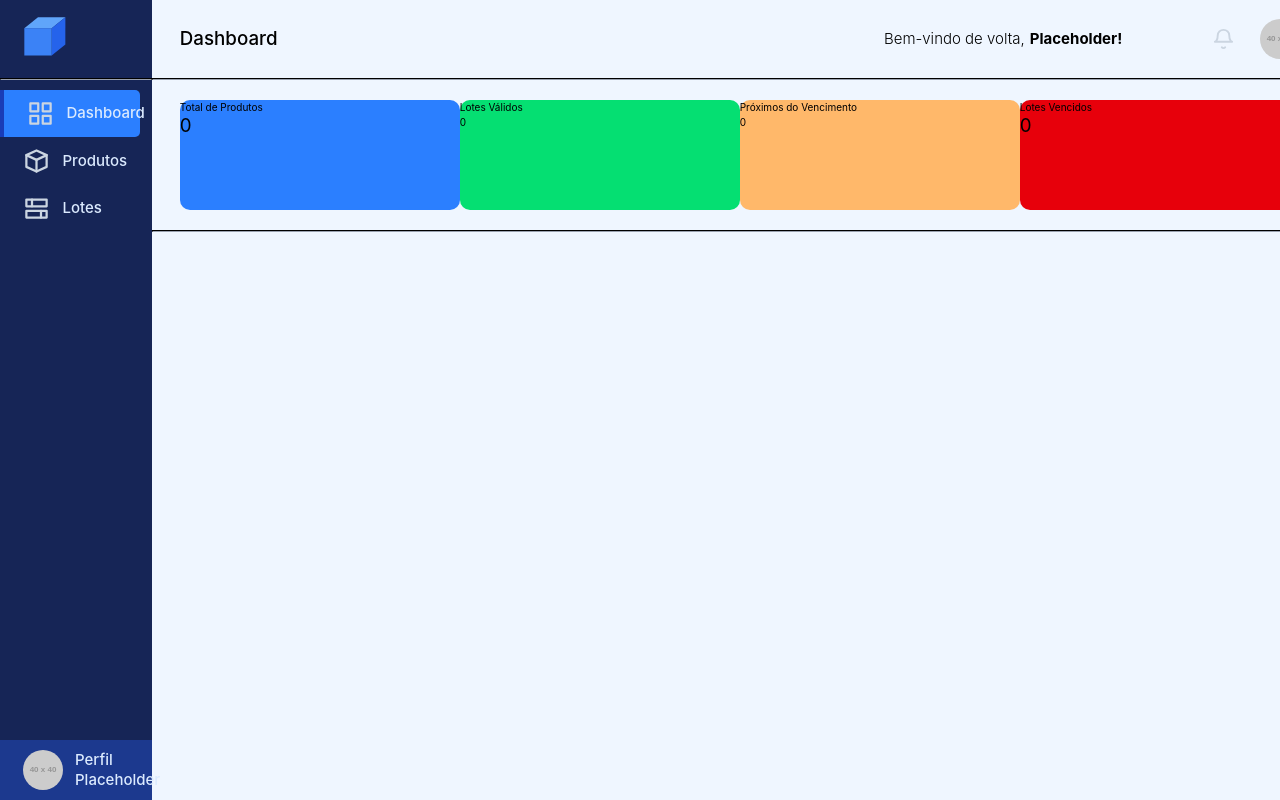
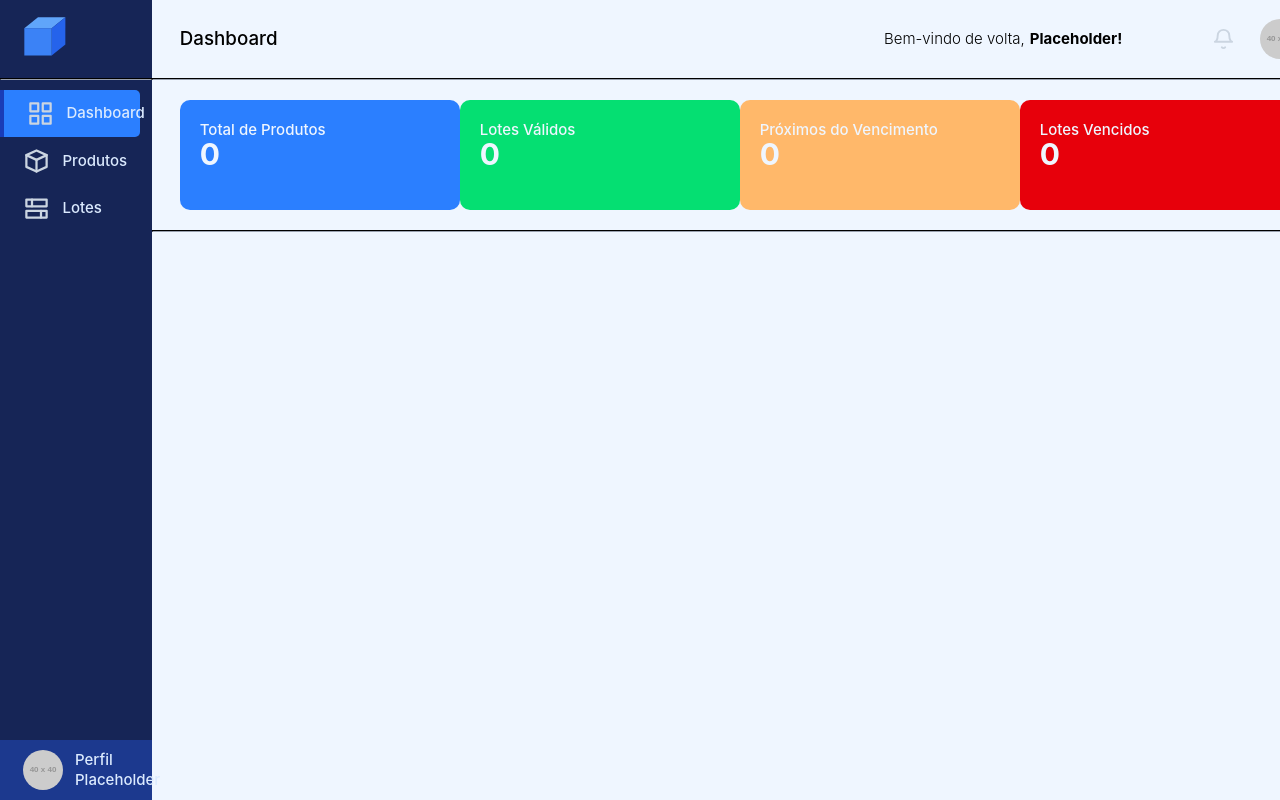
Before and after one commit to gustavo-gsilva/controle-de-validade, a React (Vite) app in the folder frontend/: page / in a window 1280 px wide. Shown: the top 800 px of the page. Built offline with nearby package versions, Linux system fonts and the light colour scheme; no server answers.

Commit message:
(fix) refatoração na lógica dos cards da dashboard

```diff
--- a/frontend/src/pages/Dashboard.tsx
+++ b/frontend/src/pages/Dashboard.tsx
@@ -13,118 +13,80 @@ import {
 import type { Batch } from "../types/batchTypes";
 
 function DashBoard() {
-   // Variável de estado que armazena um array baseado no type Product
+   // Variáveis de estado que armazenam arrays baseados nos types
    const [products, setProducts] = useState<Product[]>([]);
+   const [batches, setBatches] = useState<Batch[]>([]);
+   const [expiring, setExpiring] = useState<Batch[]>([]);
+   const [expired, setExpired] = useState<Batch[]>([]);
 
-   // Função que carrega os produtos e atualiza o estado products
-   async function loadProducts() {
-      try {
-         const data = await getProducts();
+   // Função que carrega os informações gerais e atualiza as variáveis de estado
+   useEffect(() => {
+      async function loadCardsDashboard() {
+         try {
+            const productsData = await getProducts();
+            const batchesValidData = await getBatchesValid();
+            const batchesExpiringData = await getBatchesExpiringInDays();
+            const batchesExpiredData = await getBatchesExpired();
 
-         setProducts(data);
-      } catch (error) {
-         console.error(error);
+            setProducts(productsData);
+            setBatches(batchesValidData);
+            setExpiring(batchesExpiringData);
+            setExpired(batchesExpiredData);
+         } catch (error) {
+            console.error(error);
+         }
       }
-   }
 
-   useEffect(() => {
-      loadProducts();
+      loadCardsDashboard();
    }, []);
 
-   const totalQuantity = products.length;
-
-   // -- ! -- //
-
-   // Variável de estado que armazena um array baseado no type Batch
-   const [batches, setBatches] = useState<Batch[]>([]);
-
-   // Função que carrega os lotes válidos e atualiza o estado batches
-   async function loadBatchesValid() {
-      try {
-         const data = await getBatchesValid();
-
-         setBatches(data);
-      } catch (error) {
-         console.error(error);
-      }
-   }
-
-   useEffect(() => {
-      loadBatchesValid();
-   }, []);
-
-   const totalBatches = batches.length;
-
-   // -- ! -- //
-
-   // Variável de estado que armazena um array baseado no type Batch
-   const [expiring, setExpiring] = useState<Batch[]>([]);
-
-   // Função que carrega os lotes válidos e atualiza o estado batches
-   async function loadBatchesExpiring() {
-      try {
-         const data = await getBatchesExpiringInDays();
-
-         setExpiring(data);
-      } catch (error) {
-         console.error(error);
-      }
-   }
-
-   useEffect(() => {
-      loadBatchesExpiring();
-   }, []);
-
-   const totalExpiring = expiring.length;
-
-   // -- ! -- //
-
-   // Variável de estado que armazena um array baseado no type Batch
-   const [expired, setExpired] = useState<Batch[]>([]);
-
-   // Função que carrega os lotes válidos e atualiza o estado batches
-   async function loadBatchesExpired() {
-      try {
-         const data = await getBatchesExpired();
-
-         setExpired(data);
-      } catch (error) {
-         console.error(error);
-      }
-   }
-
-   useEffect(() => {
-      loadBatchesExpired();
-   }, []);
-
-   const totalExpired = expired.length;
+   const productsQuantity = products.length;
+   const batchesValidQuantity = batches.length;
+   const batchesExpiringQuantity = expiring.length;
+   const batchesExpiredQuantity = expired.length;
 
    return (
       <div>
          <DashboardLayout>
             <div className="flex justify-between mx-11 py-8">
-               <div className="w-md h-44 bg-blue-500 rounded-2xl">
-                  <p>Total de Produtos</p>
+               <div className="w-md h-44 bg-blue-500 rounded-2xl p-8">
+                  <p className="text-2xl text-blue-50 font-medium">
+                     Total de Produtos
+                  </p>
 
-                  <p className="text-3xl">{totalQuantity}</p>
+                  <p className="text-5xl text-blue-50 font-bold">
+                     {productsQuantity}
+                  </p>
                </div>
 
-               <div className="w-md h-44 bg-green-400 rounded-2xl">
-                  <p>Lotes Válidos</p>
+               <div className="w-md h-44 bg-green-400 rounded-2xl p-8">
+                  <p className="text-2xl text-blue-50 font-medium">
+                     Lotes Válidos
+                  </p>
 
-                  <p>{totalBatches}</p>
+                  <p className="text-5xl text-blue-50 font-bold">
+                     {batchesValidQuantity}
+                  </p>
                </div>
 
-               <div className="w-md h-44 bg-orange-300 rounded-2xl">
-                  <p>Próximos do Vencimento</p>
+               <div className="w-md h-44 bg-orange-300 rounded-2xl p-8">
+                  <p className="text-2xl text-blue-50 font-medium">
+                     Próximos do Vencimento
+                  </p>
 
-                  <p>{totalExpiring}</p>
+                  <p className="text-5xl text-blue-50 font-bold">
+                     {batchesExpiringQuantity}
+                  </p>
                </div>
 
-               <div className="w-md h-44 bg-red-600 rounded-2xl">
-                  <p>Lotes Vencidos</p>
+               <div className="w-md h-44 bg-red-600 rounded-2xl p-8">
+                  <p className="text-2xl text-blue-50 font-medium">
+                     Lotes Vencidos
+                  </p>
 
-                  <p className="text-3xl">{totalExpired}</p>
+                  <p className="text-5xl text-blue-50 font-bold">
+                     {batchesExpiredQuantity}
+                  </p>
                </div>
             </div>
 
```
